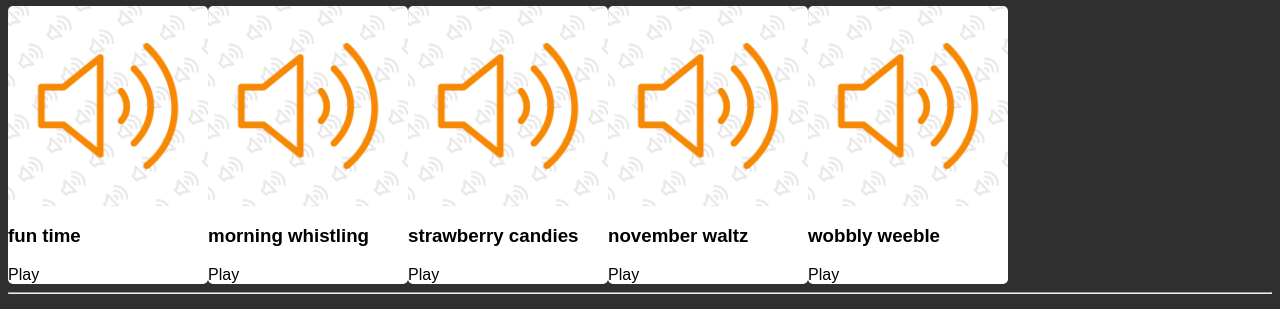
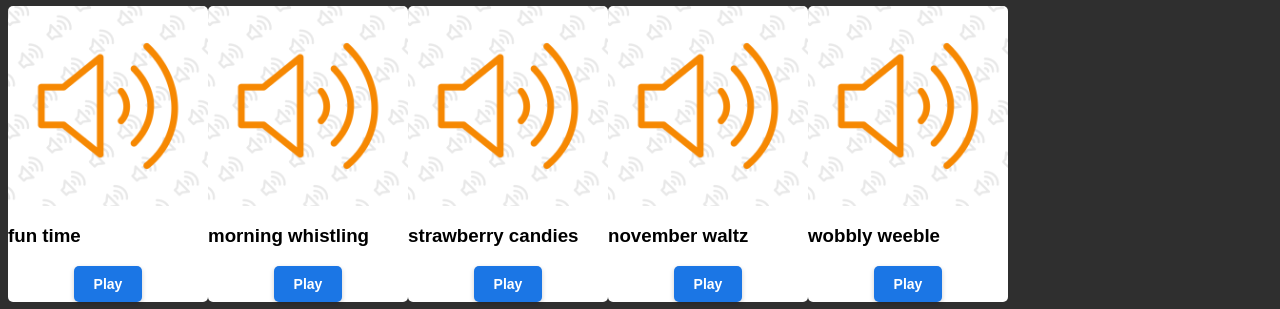
Before and after one commit to lilbeefaroni/subteraudiolibrary, a plain HTML site: page index.html in a window 1280 px wide. Shown: the part 60-369 px from the top of the page. Drawn offline with Linux system fonts and the light colour scheme.

Commit message:
Update index.html

```diff
--- a/index.html
+++ b/index.html
@@ -1,39 +1,38 @@
 <script>
-const users = ["20.json","123.json", "3.json", "9.json","14.json", "8.json"];
+    const users = ["20.json", "123.json", "3.json", "9.json", "14.json", "8.json"];
     users.forEach(fetching);
     function fetching(val) {
         fetch(val).then(response => response.json()).then(jsondata => {
             const centering = document.createElement("center");
             const title = document.createElement("h1");
-    title.innerHTML = jsondata.data[0].owner.username
+            title.innerHTML = jsondata.data[0].owner.username;
             centering.appendChild(title);
             document.body.appendChild(centering);
-    jsondata.data.forEach(makeentry)
+            jsondata.data.forEach(makeentry);
             const seperater = document.createElement("hr");
             document.body.appendChild(seperater);
-    })
+        });
     }
     function makeentry(v) {
-        //console.log(v.assetId)
-        //console.log(v.assetName)
-        const mainlink = document.createElement("a")
+        const mainlink = document.createElement("a");
         mainlink.href = "https://www.subter.org/library/" + v.assetId.toString();
-        mainlink.target = "_blank"
-        mainlink.className = "item"
+        mainlink.target = "_blank";
+        mainlink.className = "item";
         const image = document.createElement("img");
         image.src = "audio.png";
         image.height = 200;
         const breakele = document.createElement("br");
-        const title = document.createElement("h3")
-        title.innerHTML = v.assetName
+        const title = document.createElement("h3");
+        title.innerHTML = v.assetName;
         const centering = document.createElement("center");
-        const play = document.createElement("a")
-        play.innerHTML = "Play"
+        const play = document.createElement("a");
+        play.innerHTML = "Play";
         play.href = "https://www.subter.org/asset?id=" + v.assetId.toString();
+        play.className = "play-button"; // Added class for styling
         centering.appendChild(play);
         mainlink.appendChild(image);
         mainlink.appendChild(breakele);
-        mainlink.appendChild(title)
+        mainlink.appendChild(title);
         mainlink.appendChild(centering);
         document.body.appendChild(mainlink);
     }
@@ -44,7 +43,7 @@ function makeentry(v) {
         }
         .item {
             background-color: white;
-        display:    inline-block;
+            display: inline-block;
             border-radius: 5px;
             text-decoration: none;
         }
@@ -57,13 +56,13 @@ function makeentry(v) {
             font-family: sans-serif;
             word-wrap: break-word;
             width: 200px;
-        display:flex;
+            display: flex;
         }
         a {
             color: black;
             font-family: sans-serif;
             word-wrap: break-word;
-        display:flex;
+            display: flex;
             text-decoration: none;
         }
         a:hover {
@@ -72,4 +71,28 @@ function makeentry(v) {
         .item:hover {
             background-color: rgb(196, 196, 196);
         }
+        /* New styles for the Play button */
+        .play-button {
+            display: inline-block;
+            padding: 10px 20px;
+            background-color: rgb(27, 118, 229); /* Blue background */
+            color: white; /* White text */
+            border-radius: 5px;
+            font-size: 14px;
+            font-weight: bold;
+            text-align: center;
+            text-decoration: none;
+            box-shadow: 0 2px 5px rgba(0, 0, 0, 0.2); /* Subtle shadow */
+            transition: background-color 0.3s, transform 0.2s, box-shadow 0.3s; /* Smooth transitions */
+        }
+        .play-button:hover {
+            background-color: rgb(20, 90, 180); /* Darker blue on hover */
+            color: white;
+            transform: scale(1.05); /* Slight scale-up effect */
+            box-shadow: 0 4px 8px rgba(0, 0, 0, 0.3); /* Enhanced shadow */
+        }
+        .play-button:active {
+            transform: scale(0.95); /* Slight scale-down on click */
+            box-shadow: 0 1px 3px rgba(0, 0, 0, 0.2); /* Reduced shadow */
+        }
     </style>
```
Lines whose indentation alone changed are shown as unchanged.
